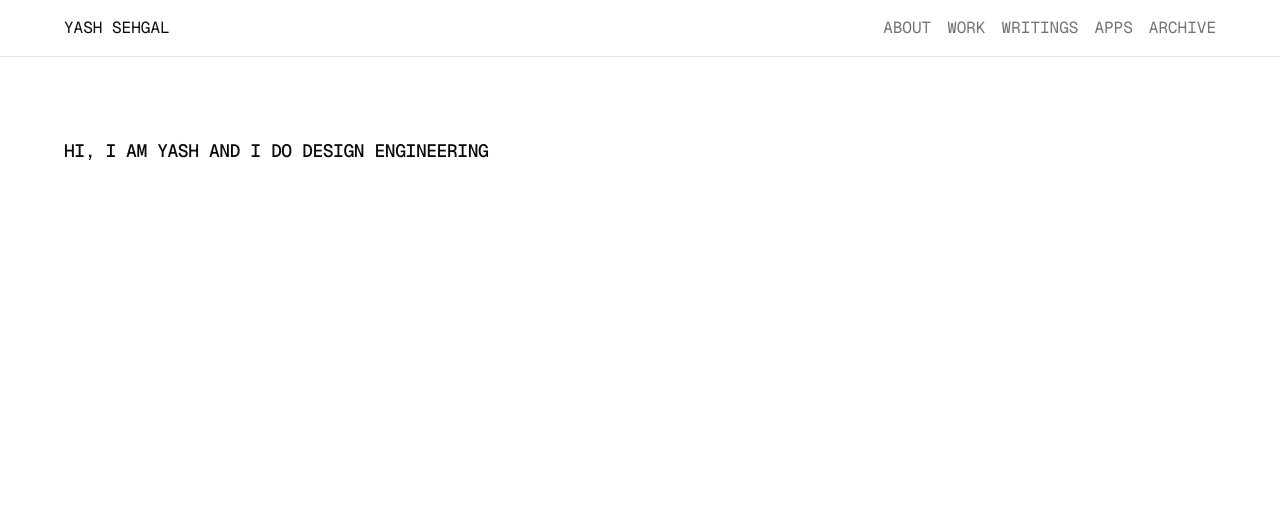
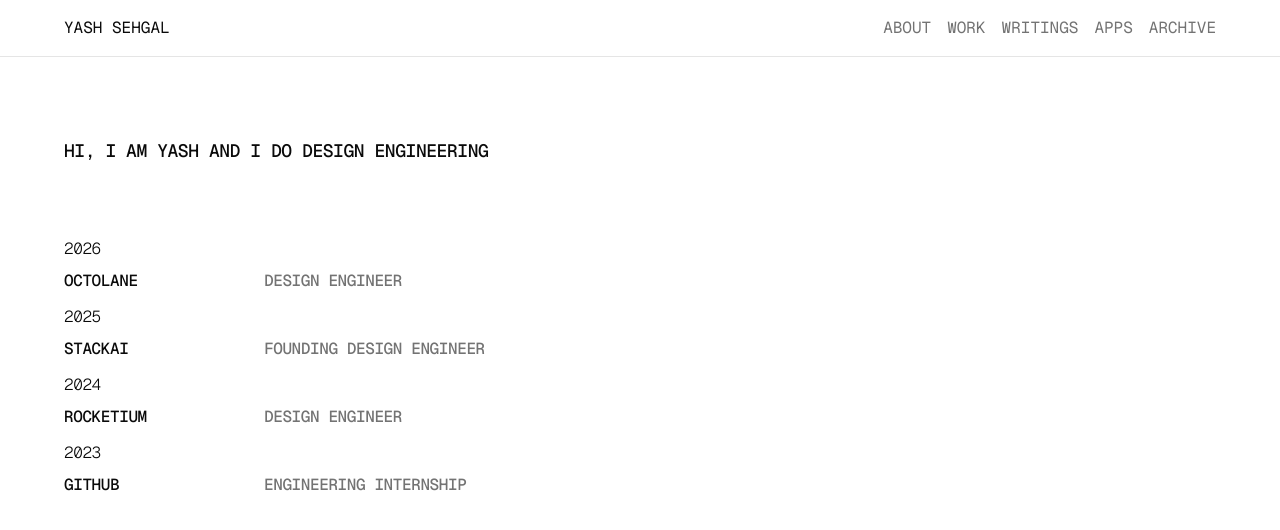
Before and after one commit to yashsehgal/personal-website, a Next.js app: page / in a window 1280 px wide. Shown: the top 530 px of the page. Built offline with nearby package versions, Linux system fonts and the light colour scheme.

Commit message:
Add HomeWorkExperienceListSection component and integrate it into the Home page; update global styles to include overscroll-none for improved user experience. Create a new Work page for future content expansion.

```diff
--- a/app/globals.css
+++ b/app/globals.css
@@ -129,6 +129,6 @@
     cursor: pointer;
   }
   html {
-    @apply font-mono;
+    @apply font-mono overscroll-none;
   }
 }
--- a/app/page.tsx
+++ b/app/page.tsx
@@ -1,4 +1,5 @@
 import { HomeIntroductionSection } from "@/modules/home-page/home-introduction-section";
+import { HomeWorkExperienceListSection } from "@/modules/home-page/home-work-experience-list-section";
 
 export default function Home() {
   return (
@@ -6,6 +7,9 @@ export default function Home() {
       <div className="mt-20 mb-18">
         <HomeIntroductionSection />
       </div>
+      <div>
+        <HomeWorkExperienceListSection />
+      </div>
     </div>
   );
 }
--- /dev/null
+++ b/app/work/page.tsx
@@ -0,0 +1,3 @@
+export default function Work() {
+  return <div>Work</div>;
+}
--- /dev/null
+++ b/modules/home-page/home-work-experience-list-section.tsx
@@ -0,0 +1,69 @@
+import Link from "next/link";
+
+const WORK_EXPERIENCE_LIST = [
+  {
+    id: "WORK_EXPERIENCE_OCTOLANE",
+    title: "Octolane",
+    designation: "Design Engineer",
+    year: 2026,
+    href: "https://octolane.com",
+  },
+  {
+    id: "WORK_EXPERIENCE_STACKAI",
+    title: "StackAI",
+    designation: "Founding Design Engineer",
+    year: 2025,
+    href: "https://stackai.com",
+  },
+  {
+    id: "WORK_EXPERIENCE_ROCKETIUM",
+    title: "Rocketium",
+    designation: "Design Engineer",
+    year: 2024,
+    href: "https://rocketium.com",
+  },
+  {
+    id: "WORK_EXPERIENCE_GITHUB",
+    title: "GitHub",
+    designation: "Engineering Internship",
+    year: 2023,
+    href: "https://github.com/home",
+  },
+] as const;
+
+export function HomeWorkExperienceListSection() {
+  return (
+    <section
+      aria-label="Work experience list"
+      className="flex flex-col items-stretch justify-start gap-3"
+    >
+      {WORK_EXPERIENCE_LIST.map((workExperience) => {
+        return (
+          <div
+            key={workExperience.id}
+            className="flex items-start justify-start flex-col gap-2"
+          >
+            <p className="font-light tabular-nums tracking-tight">
+              {workExperience.year}
+            </p>
+            <div className="flex items-center justify-start">
+              <div className="w-50 shrink-0">
+                <Link
+                  href={workExperience.href}
+                  rel="noopener noreferrer"
+                  target="_blank"
+                  className="font-medium tracking-tight uppercase hover:text-blue-700"
+                >
+                  {workExperience.title}
+                </Link>
+              </div>
+              <p className="font-medium uppercase text-muted-foreground tracking-tight">
+                {workExperience.designation}
+              </p>
+            </div>
+          </div>
+        );
+      })}
+    </section>
+  );
+}
```
